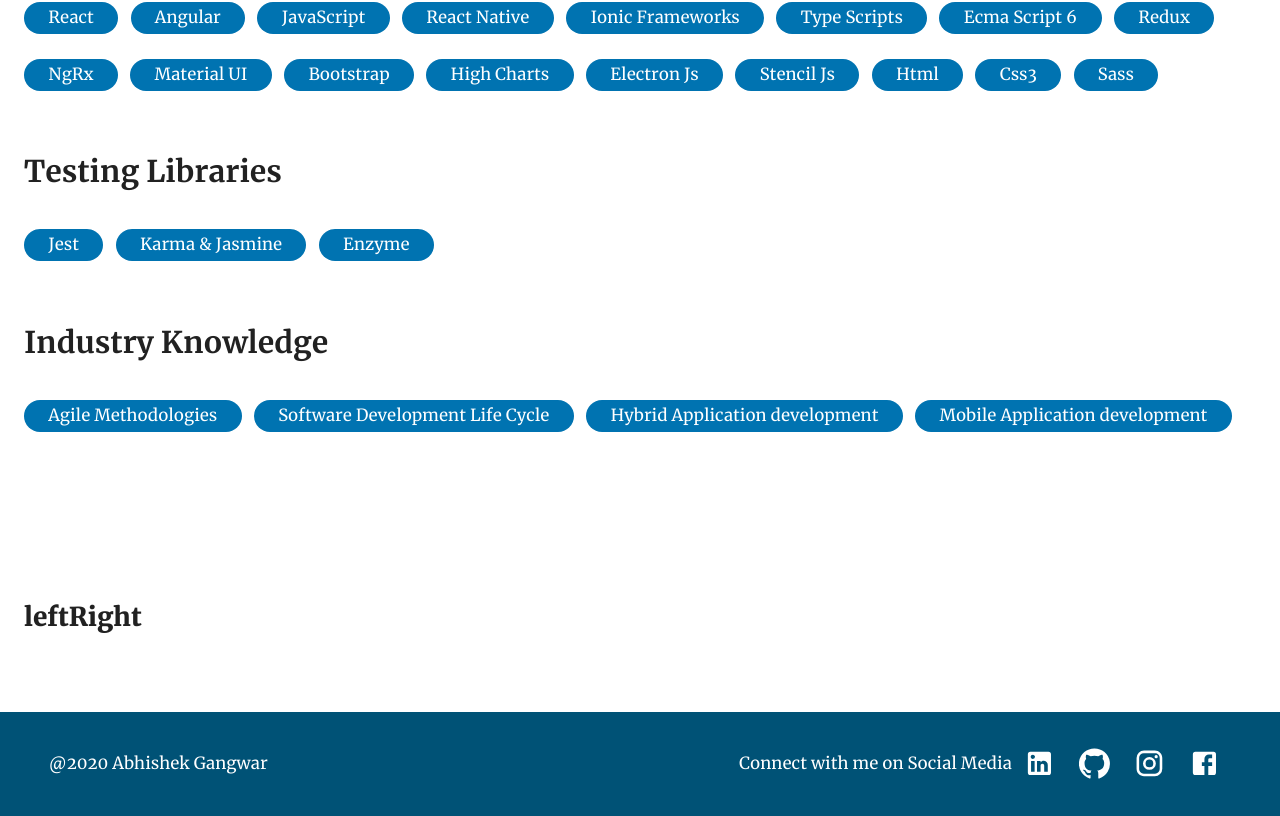
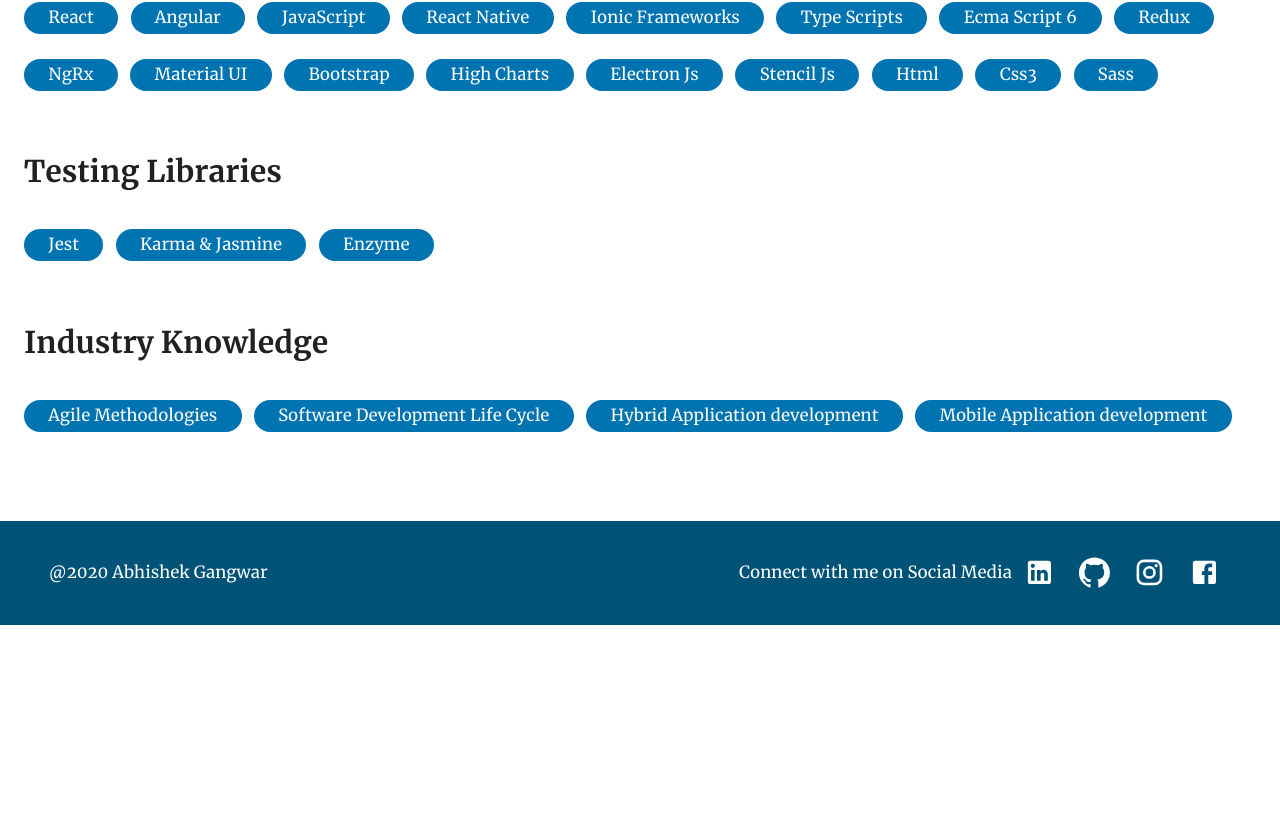
Before and after one commit to abhishekgangwar90/web-resume, a React (Create React App) app: page / in a window 1280 px wide. Shown: the part 2057-2873 px from the top of the page. After the commit the page ends 2682 px from the top, so only its background shows below. Built offline with nearby package versions, Linux system fonts and the light colour scheme.

Commit message:
feat: removing Contact info

```diff
--- a/src/pages/Profile/Profile.tsx
+++ b/src/pages/Profile/Profile.tsx
@@ -49,11 +49,11 @@
             <ProfileSkills skillsConfig={config.skills} />
           </Suspense>
         </section>
-        <section className={classes.section} id="contact">
+        {/* <section className={classes.section} id="contact">
           <Suspense fallback={<div />}>
             <ContactInfo />
           </Suspense>
-        </section>
+        </section> */}
         <Footer footerConfig={config.footer} />
       </div>
       <Modal {...modal} toggleModalAction={toggleModalAction} />
```
